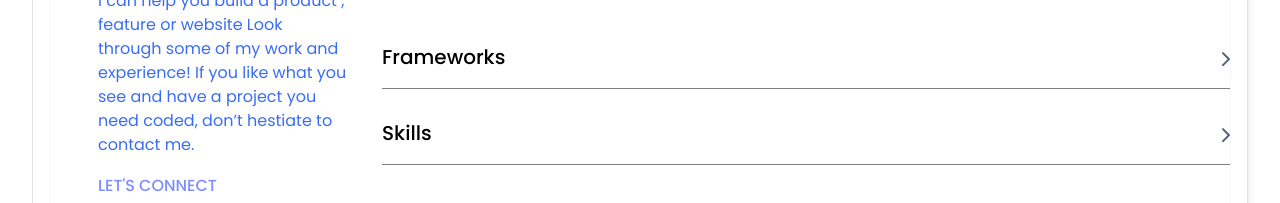
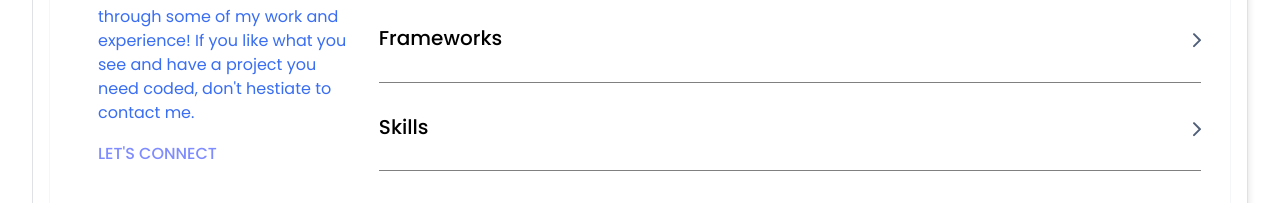
Before and after one commit to Odongo006/harrywiz.github.io, a website: page index.html in a window 1280 px wide. Shown: the part 3444-3647 px from the top of the page. Drawn offline with Linux system fonts and the light colour scheme.

Commit message:
Add styling in css file

```diff
--- a/index.html
+++ b/index.html
@@ -172,7 +172,9 @@
             <section class="about" id="About">
                 <div class="about-child">
                   <h2>About Myself</h2>
-                  <p>Hello I'm a software developer! I can help you build a product , feature or website Look through some of my work and experience! If you like what you see and have a project you need coded, don’t hestiate to contact me.</p>
+                  <p>Hello I'm a software developer! I can help you build
+                    a product , feature or website Look through some of my work and experience!
+                    If you like what you see and have a project you need coded, don't hestiate to contact me.</p>
                   <a href="#">LET'S CONNECT</a>
 
                   <!-- Social media icons -->
@@ -224,7 +226,7 @@
                         <li class="p">Frameworks <img src="imgs/Union.svg" alt="counter" class="counter"></li>
                         <li class="p hr">Skills <img src="imgs/Union.svg" alt="counter" class="counter"></li>
                     </ul>
-                    </div>
+                </div>
             </section>
 
            <footer class="form-group" id="Contact">
--- a/style.css
+++ b/style.css
@@ -342,7 +342,7 @@ textarea {
 
   .about {
     margin: 5rem 0 0 0;
-    padding-bottom: 6rem;
+    padding-bottom: 2rem;
   }
 
   .form-group {
@@ -380,11 +380,11 @@ textarea {
   flex-direction: column;
   border-top-right-radius: 5rem;
   box-shadow: 0 -10px 10px -10px rgba(83, 81, 81, 0.15);
-  margin-bottom: 10rem;
+  margin-bottom: 3rem;
 }
 
 .about-child {
-  padding: 114px 24px;
+  padding: 100px 20px;
 }
 
 .about h2 {
@@ -431,7 +431,7 @@ textarea {
   .about {
     display: grid;
     grid-template-columns: 300px 2fr;
-    padding-top: 5rem;
+    padding-top: 3rem;
     margin-bottom: 0;
   }
 
@@ -516,13 +516,9 @@ textarea {
     margin: 0 8rem;
   }
 
-  .skill-list .p {
+  .skill-list p {
     padding-bottom: 1rem;
     margin: 0 0 0 2rem;
-  }
-
-  .skill-list p {
-    padding: 1.1rem 0;
   }
 
   .social-icons svg:hover {
@@ -543,7 +539,7 @@ textarea {
 
   .about-child {
     margin: auto 0 0 3rem;
-    padding: 4rem 0 8rem 0;
+    padding: 4rem 0 5rem 0;
   }
 
   .about p {
```
